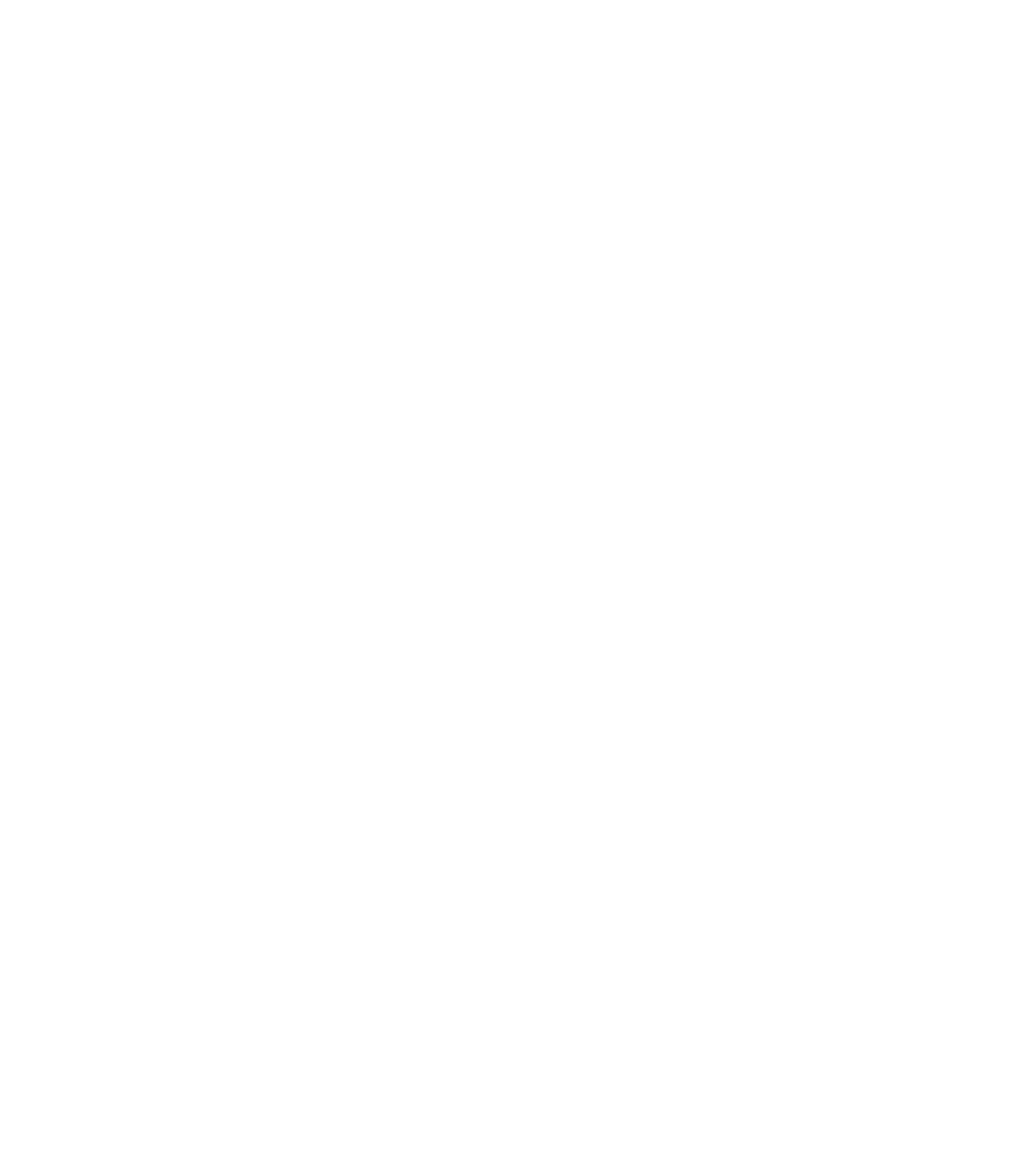
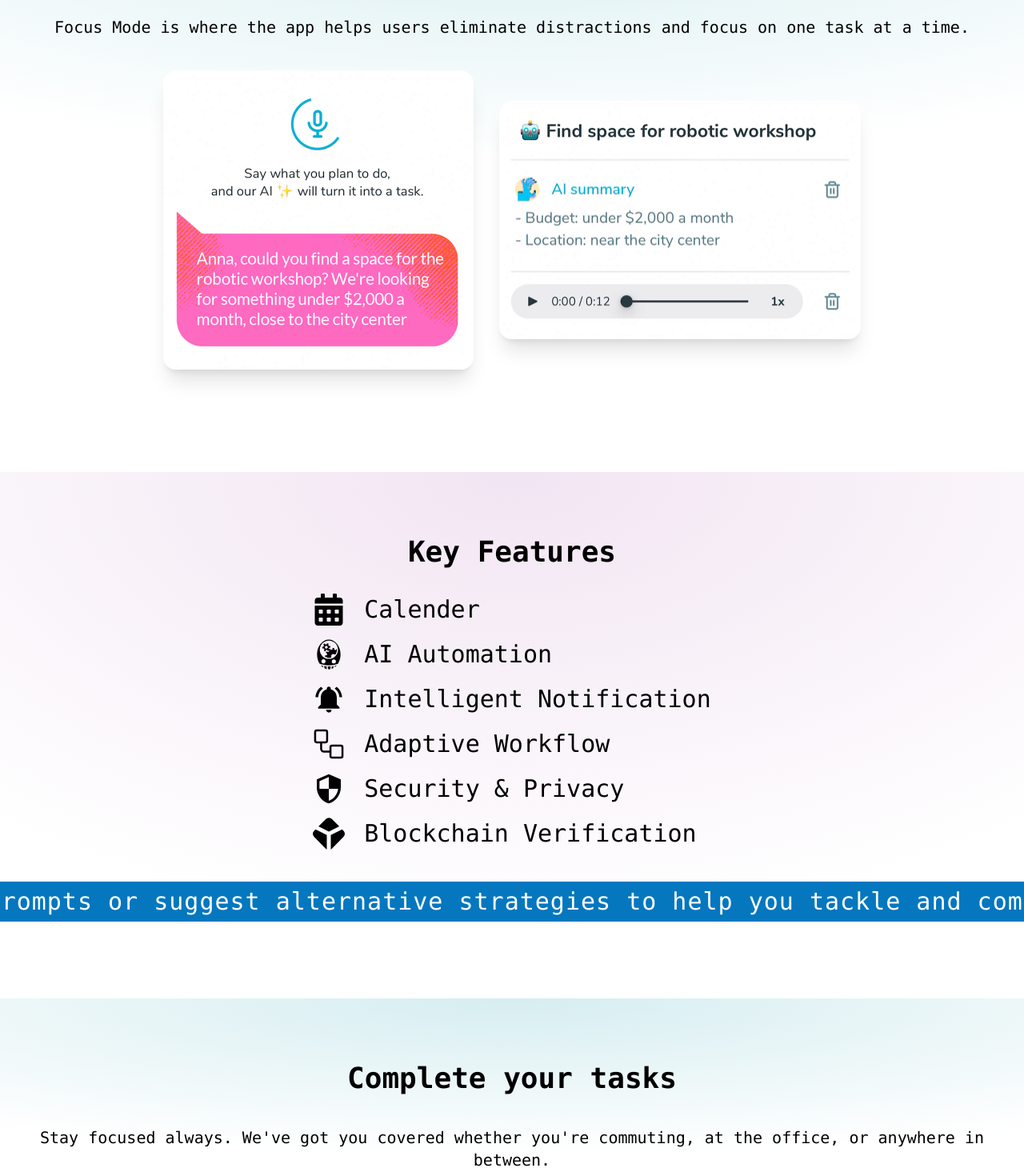
Before and after one commit to spanzyteo/smart-task-ai, a React (Vite) app: page / in a window 1280 px wide. Shown: the part 2620-4090 px from the top of the page at 80% size. Before the commit the page ends 2376 px from the top, so only its background shows below. Built offline with nearby package versions, Linux system fonts and the light colour scheme.

Commit message:
recent modifications

```diff
--- a/src/App.tsx
+++ b/src/App.tsx
@@ -1,6 +1,9 @@
+import FifthBody from "./components/FifthBody"
 import FirstBody from "./components/FirstBody"
+import FourthBody from "./components/FourthBody"
 import Navbar from "./components/Navbar"
 import SecondBody from "./components/SecondBody"
+import ThirdBody from "./components/ThirdBody"
 
 function App() {
   return (
@@ -8,7 +11,9 @@ function App() {
       <Navbar />
       <FirstBody />
       <SecondBody />
-     <h1 className="text-red-600">Hello world</h1>
+      <ThirdBody />
+      <FourthBody />
+      <FifthBody />
     </>
   )
 }
--- /dev/null
+++ b/src/components/FifthBody.tsx
@@ -0,0 +1,21 @@
+
+const FifthBody = () => {
+  return (
+    <div className="third-body-gradient lg:mt-[6rem] mt-[4rem] flex flex-col items-center pb-10">
+      <div className="flex flex-col lg:mt-20 mt-10 font-mono items-center">
+        <h1 className="lg:font-semibold font-bold lg:text-4xl text-2xl text-center">
+          Complete your tasks
+        </h1>
+        <h1 className="lg:text-xl text-md w-[80%] lg:w-auto text-center font-mono mt-10">
+          Stay focused always. We've got you covered whether you're commuting,
+          at the office, or anywhere in between.
+        </h1>
+        <button className="gradient-button1 font-semibold mt-10 text-xl shadow-2xl">
+          Get started
+        </button>
+      </div>
+    </div>
+  )
+}
+
+export default FifthBody
--- /dev/null
+++ b/src/components/FourthBody.tsx
@@ -0,0 +1,66 @@
+import { FaCalendarAlt } from 'react-icons/fa'
+import { GiArtificialIntelligence } from 'react-icons/gi'
+import { MdNotificationsActive } from 'react-icons/md'
+import { GoWorkflow } from 'react-icons/go'
+import { MdOutlineSecurity } from 'react-icons/md'
+import { SiBlockchaindotcom } from 'react-icons/si'
+
+const FourthBody = () => {
+  return (
+    <div className="second-body-gradient lg:mt-[8rem] mt-[6rem] flex flex-col items-center">
+      <div className="flex flex-col lg:mt-20 mt-10 font-mono items-center">
+        <h1 className="lg:font-semibold font-bold lg:text-4xl text-2xl text-center">
+          Key Features
+        </h1>
+        <div className="flex flex-col mt-8 gap-4">
+          <div className="flex items-center gap-6">
+            <FaCalendarAlt className="h-[40px] w-[40px]" />
+            <h1 className="lg:text-3xl text-2xl font-mono">Calender</h1>
+          </div>
+          <div className="flex items-center gap-6">
+            <GiArtificialIntelligence className="h-[40px] w-[40px]" />
+            <h1 className="lg:text-3xl text-2xl font-mono">AI Automation</h1>
+          </div>
+          <div className="flex items-center gap-6">
+            <MdNotificationsActive className="h-[40px] w-[40px] " />
+            <h1 className="lg:text-3xl text-2xl font-mono">
+              Intelligent Notification
+            </h1>
+          </div>
+          <div className="flex items-center gap-6">
+            <GoWorkflow className="h-[40px] w-[40px] " />
+            <h1 className="lg:text-3xl text-2xl font-mono">
+              Adaptive Workflow
+            </h1>
+          </div>
+          <div className="flex items-center gap-6">
+            <MdOutlineSecurity className="h-[40px] w-[40px]" />
+            <h1 className="lg:text-3xl text-2xl font-mono">
+              Security & Privacy
+            </h1>
+          </div>
+          <div className="flex items-center gap-6">
+            <SiBlockchaindotcom className="h-[40px] w-[40px]" />
+            <h1 className="lg:text-3xl text-2xl font-mono">
+              Blockchain Verification
+            </h1>
+          </div>
+        </div>
+      </div>
+      <div className="h-[50px] bg-[#0477bf] w-full mt-10 marquee-container overflow-hidden flex items-center">
+        <h1 className="marquee-text lg:text-3xl text-xl font-mono whitespace-nowrap text-white">
+          Procrastination Alerts provide motivational prompts or suggest
+          alternative strategies to help you tackle and complete tasks you've
+          been putting off.
+        </h1>
+        <h1 className="marquee-text lg:text-3xl text-xl font-mono whitespace-nowrap text-white">
+          Procrastination Alerts provide motivational prompts or suggest
+          alternative strategies to help you tackle and complete tasks you've
+          been putting off.
+        </h1>
+      </div>
+    </div>
+  )
+}
+
+export default FourthBody
--- /dev/null
+++ b/src/components/ThirdBody.tsx
@@ -0,0 +1,27 @@
+import img1 from '../assets/todo-image6.avif'
+import img2 from '../assets/todo-image7.avif'
+const ThirdBody = () => {
+  return (
+    <div className="third-body-gradient lg:mt-[8rem] mt-[6rem] flex flex-col items-center">
+      <div className="flex flex-col lg:mt-20 mt-10 font-mono items-center">
+        <h1 className="lg:font-semibold font-bold lg:text-4xl text-2xl text-center">
+          Optimize your productivity
+        </h1>
+        <h1 className="lg:text-xl text-md w-[80%] lg:w-auto text-center font-mono mt-10">
+          Focus Mode is where the app helps users eliminate distractions and
+          focus on one task at a time.
+        </h1>
+      </div>
+      <div className="flex lg:flex-row flex-col gap-8 items-center mt-10">
+        <div className='lg:h-[374px] h-[271px] lg:w-[388px] w-[282px]'>
+          <img src={img1} alt="img" className='w-full h-full rounded-2xl shadow-xl' />
+        </div>
+        <div className='lg:h-[298px] h-[202px] lg:w-[452px] w-[306px]'>
+            <img src={img2} alt="img" className='h-full w-full rounded-2xl shadow-xl'/>
+        </div>
+      </div>
+    </div>
+  )
+}
+
+export default ThirdBody
--- a/src/index.css
+++ b/src/index.css
@@ -61,3 +61,33 @@ body {
     rgb(255, 255, 255) 100%
   );
 }
+
+.third-body-gradient {
+  background-image: radial-gradient(
+    89% 56% at 50% 0%,
+    rgba(192, 228, 233, 0.65) 0%,
+    rgb(255, 255, 255) 100%
+  );
+}
+
+.marquee-container {
+  display: flex;
+  justify-content: flex-start;
+  overflow: hidden;
+}
+
+.marquee-text {
+  white-space: nowrap;
+  padding: 0 6rem;
+  letter-spacing: 1px;
+  animation: scroll 20000ms linear infinite;
+}
+
+@keyframes scroll {
+  0% {
+    transform: translateX(0);
+  }
+  100% {
+    transform: translateX(-100%);
+  }
+}
```
Also changed, not shown: src/assets/todo-image6.avif (added), src/assets/todo-image7.avif (added).
